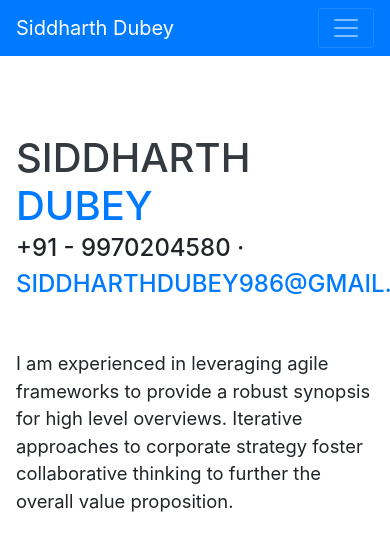
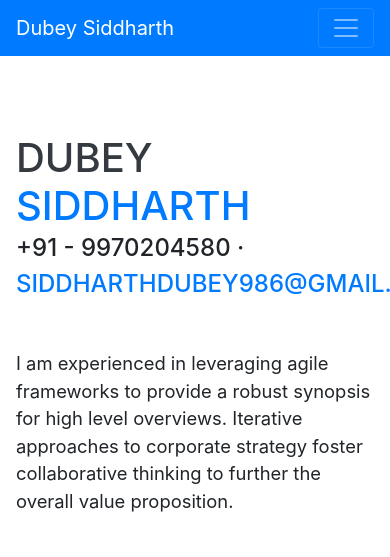
Before and after one commit to siddharth-dubey-1993/siddharth-dubey-1993.github.io, a website with bundled scripts: page index.html in a window 390 px wide. Shown: the top 557 px of the page. Built offline with nearby package versions, Linux system fonts and the light colour scheme; a web font is replaced by a local one.

Commit message:
Test Commit

```diff
--- a/index.html
+++ b/index.html
@@ -28,7 +28,7 @@
 
   <nav class="navbar navbar-expand-lg navbar-dark bg-primary fixed-top" id="sideNav">
     <a class="navbar-brand js-scroll-trigger" href="#page-top">
-      <span class="d-block d-lg-none">Siddharth Dubey</span>
+      <span class="d-block d-lg-none">Dubey Siddharth</span>
       <span class="d-none d-lg-block">
         <img class="img-fluid img-profile rounded-circle mx-auto mb-2" src="img/profile.jpg" alt="">
       </span>
@@ -64,8 +64,8 @@
 
     <section class="resume-section p-3 p-lg-5 d-flex align-items-center" id="about">
       <div class="w-100">
-        <h1 class="mb-0">SIDDHARTH
-          <span class="text-primary">DUBEY</span>
+        <h1 class="mb-0">Dubey
+          <span class="text-primary">Siddharth</span>
         </h1>
         <div class="subheading mb-5">+91 - 9970204580 ·
           <a href="mailto:name@email.com">SIDDHARTHDUBEY986@GMAIL.COM</a>
```
